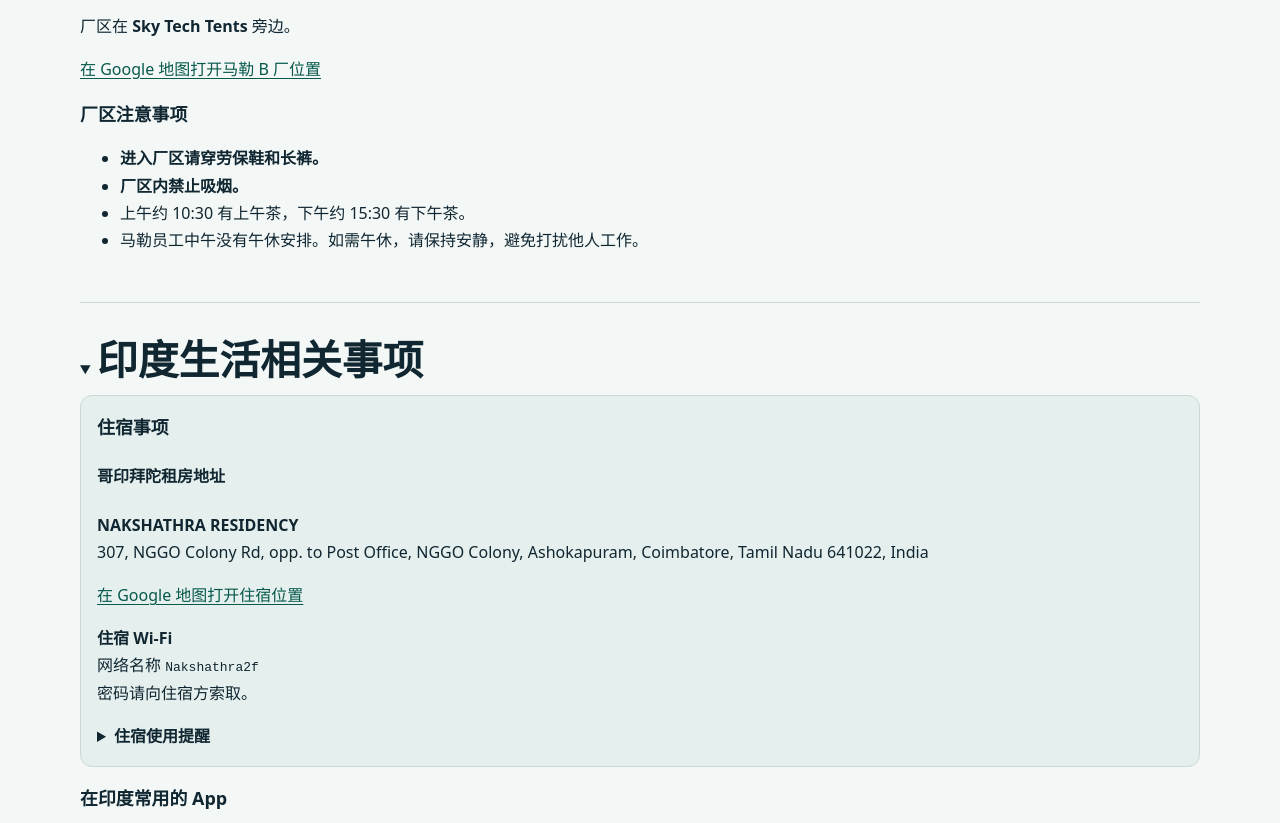
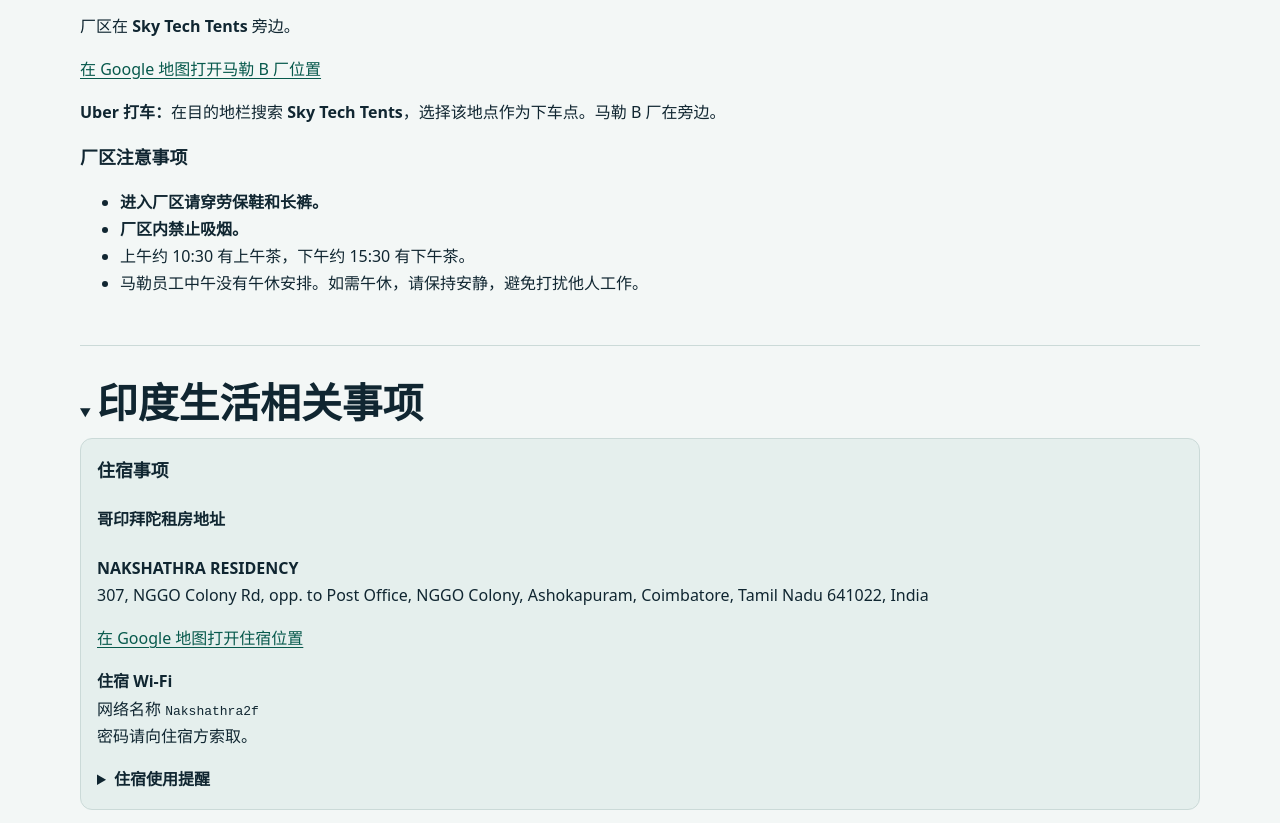
Before and after one commit to xx1061898534/india-project-guide, a plain HTML site: page india-project-guide-v3/index.html in a window 1280 px wide. Shown: the part 1248-2071 px from the top of the page. Drawn offline with Linux system fonts and the light colour scheme.

Commit message:
Add Uber destination for MAHLE B plant

```diff
--- a/india-project-guide-v3/index.html
+++ b/india-project-guide-v3/index.html
@@ -185,6 +185,7 @@
 <p>20 B, Kumaran Mills, Mettupalayam Main Rd, Narasimhanaickenpalayam, Tamil Nadu 641031</p>
 <p>厂区在 <strong>Sky Tech Tents</strong> 旁边。</p>
 <p><a href="https://maps.app.goo.gl/jBevgTrQjiT9Lpyy8">在 Google 地图打开马勒 B 厂位置</a></p>
+<p><strong>Uber 打车：</strong>在目的地栏搜索 <strong>Sky Tech Tents</strong>，选择该地点作为下车点。马勒 B 厂在旁边。</p>
 <h3>厂区注意事项</h3>
 <ul>
 <li><strong>进入厂区请穿劳保鞋和长裤。</strong></li>
```
